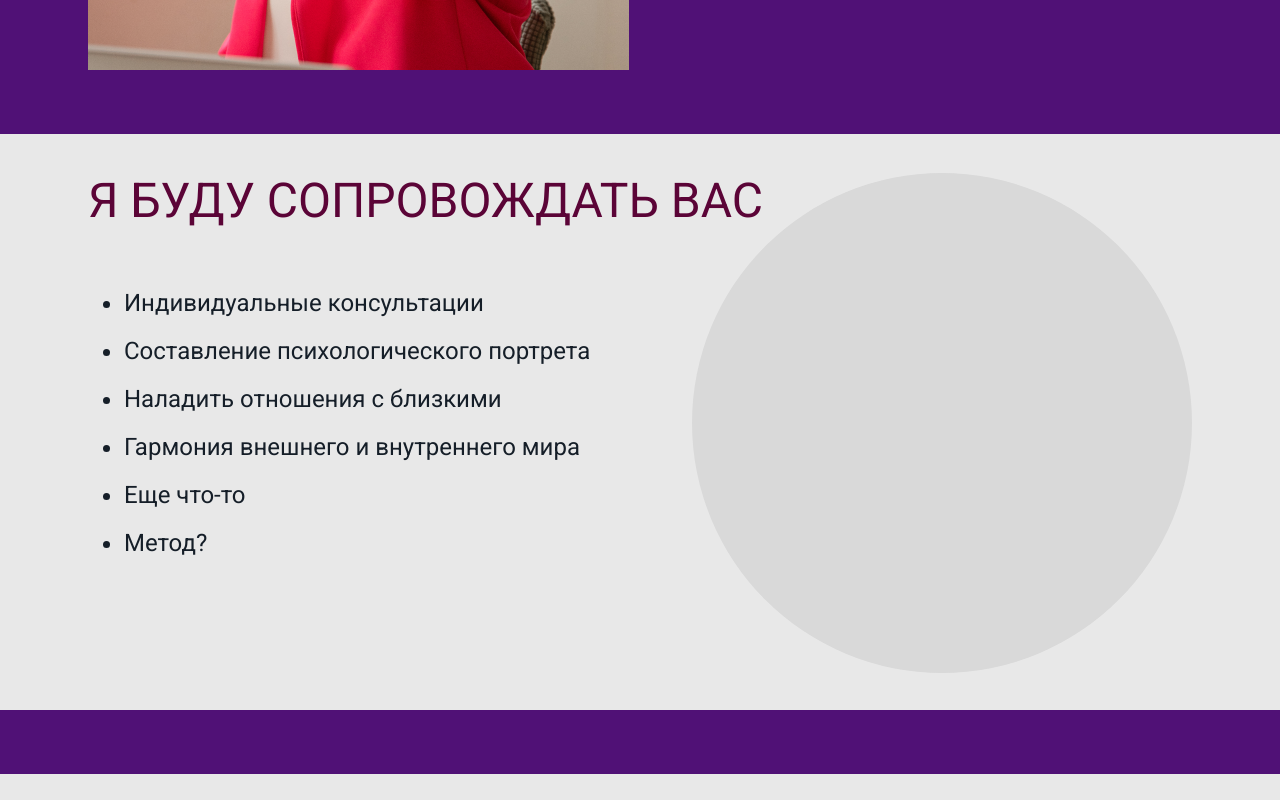
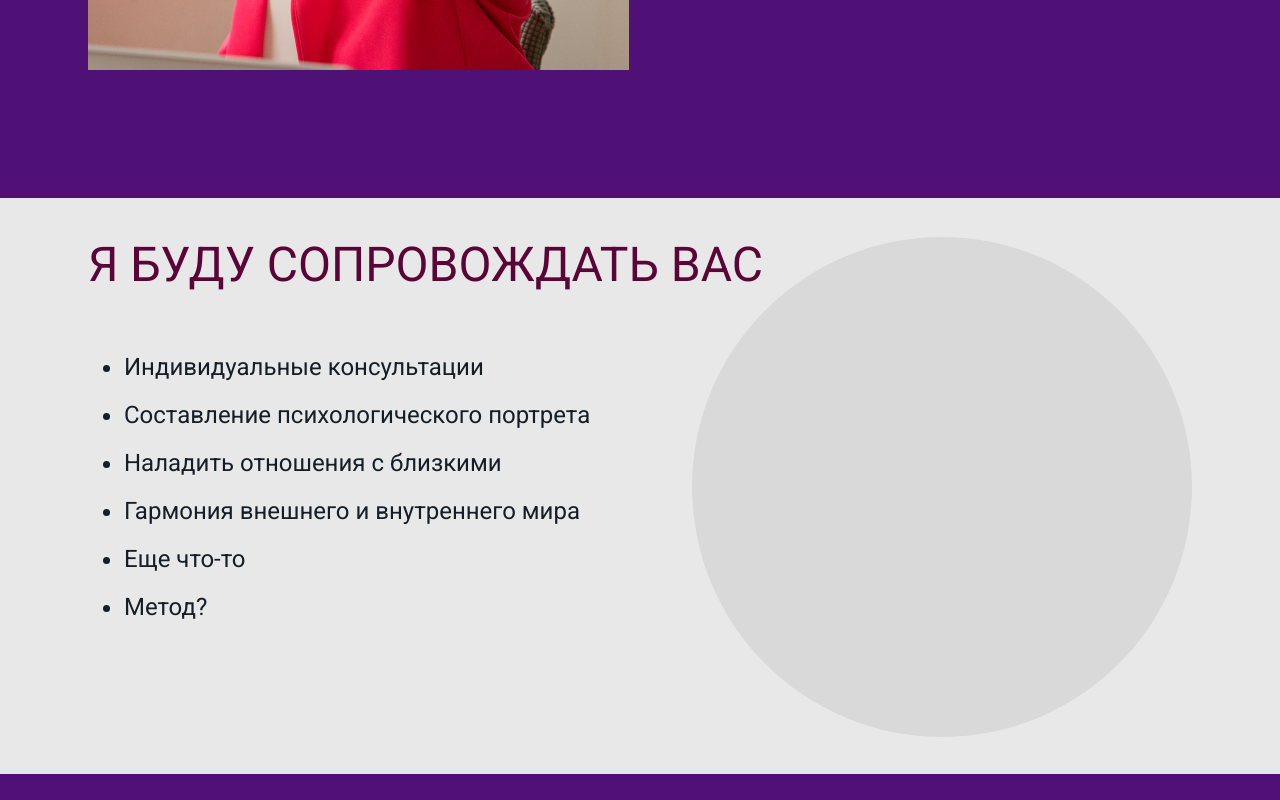
Before and after one commit to VovkaST/nkorotkova, a React (Create React App) app: page / in a window 1280 px wide. Shown: the part 520-1320 px from the top of the page. Built offline with nearby package versions, Linux system fonts and the light colour scheme.

Commit message:
Horizontal blocks between margin updated

```diff
--- a/src/hoc/HorizontalBlock/horizontalBlock.module.scss
+++ b/src/hoc/HorizontalBlock/horizontalBlock.module.scss
@@ -6,7 +6,7 @@
 
 .horizontal_block {
   height: 36rem;
-  margin: 4rem 0;
+  margin: 8rem 0;
   display: flex;
   flex-direction: column;
   justify-content: center;
```
